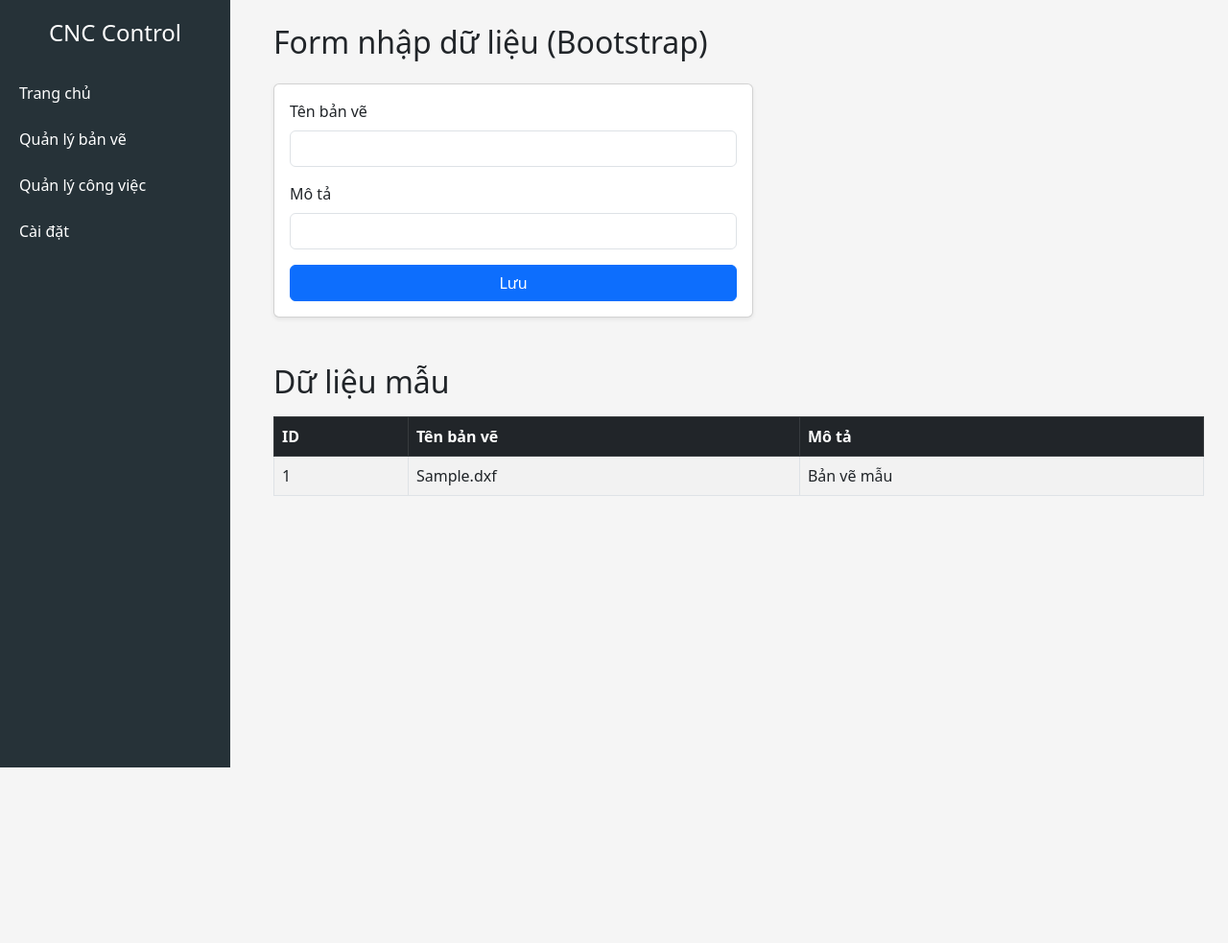
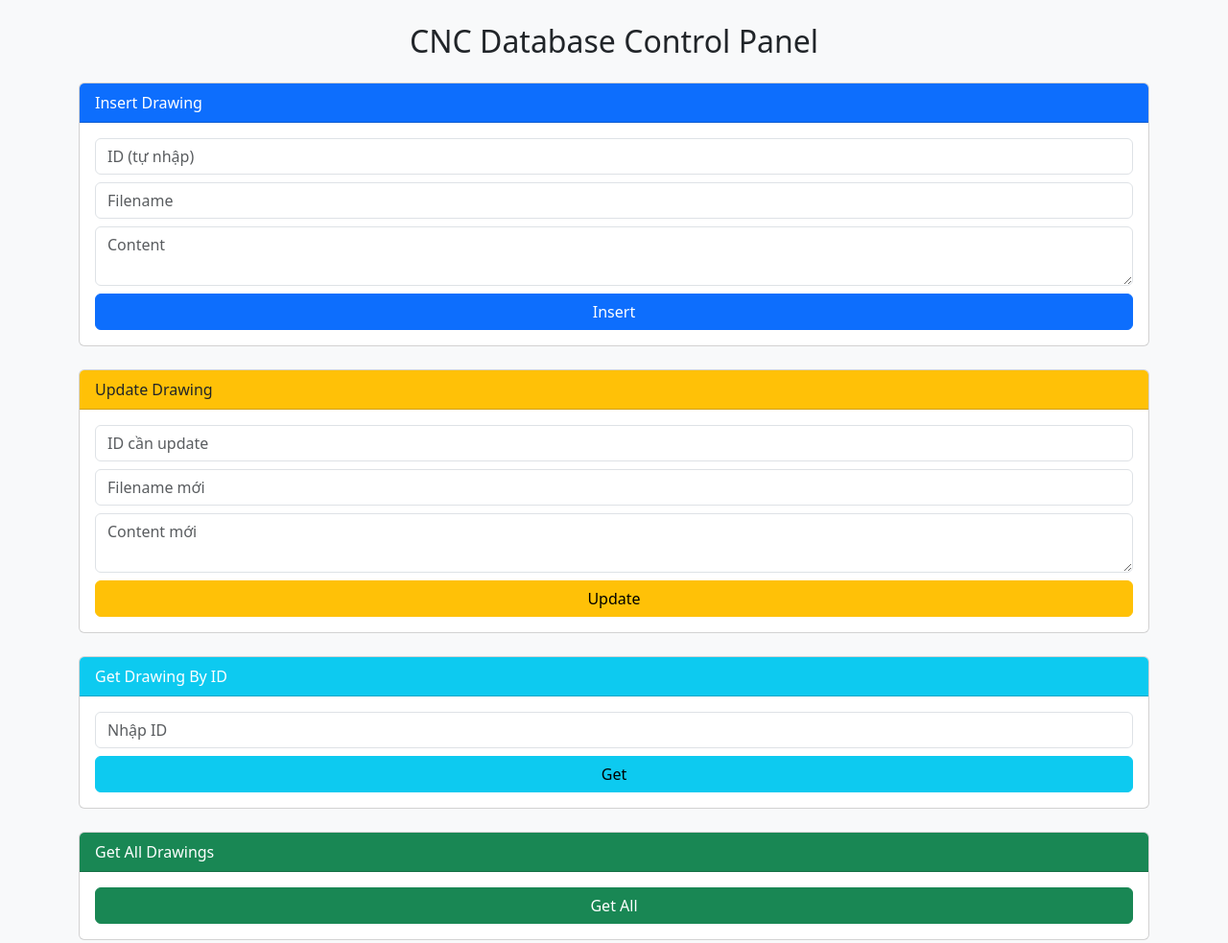
Before and after one commit to Ratasi947/cnc-backend, a plain HTML site: page web/index.html in a window 1280 px wide. Shown: the top 983 px of the page at 96% size. Before the commit the page ends 800 px from the top, so only its background shows below. Drawn offline with nearby package versions, Linux system fonts and the light colour scheme.

Commit message:
Update index.html

```diff
--- a/web/index.html
+++ b/web/index.html
@@ -2,113 +2,115 @@
 <html lang="vi">
 <head>
     <meta charset="UTF-8">
-    <title>Bàn Điều Khiển CNC - Bootstrap</title>
-
-    <!-- Bootstrap 5 CDN -->
-    <link
-        href="https://cdn.jsdelivr.net/npm/bootstrap@5.3.0/dist/css/bootstrap.min.css"
-        rel="stylesheet"
-    >
-
-    <style>
-        body {
-            background: #f5f5f5;
-        }
-        .sidebar {
-            width: 240px;
-            height: 100vh;
-            background: #263238;
-            color: white;
-            padding-top: 20px;
-            position: fixed;
-        }
-        .sidebar a {
-            color: white;
-            padding: 12px 20px;
-            display: block;
-            text-decoration: none;
-        }
-        .sidebar a:hover {
-            background: #455a64;
-        }
-        .content {
-            margin-left: 260px;
-            padding: 25px;
-        }
-    </style>
+    <title>CNC Database Control</title>
+    <link rel="stylesheet" href="https://cdn.jsdelivr.net/npm/bootstrap@5.3.0/dist/css/bootstrap.min.css">
 </head>
 
-<body>
+<body class="bg-light">
 
-<!-- Sidebar -->
-<div class="sidebar">
-    <h4 class="text-center mb-4">CNC Control</h4>
-    <a href="#">Trang chủ</a>
-    <a href="#">Quản lý bản vẽ</a>
-    <a href="#">Quản lý công việc</a>
-    <a href="#">Cài đặt</a>
-</div>
+<div class="container py-4">
+    <h2 class="text-center mb-4">CNC Database Control Panel</h2>
 
-<!-- Content -->
-<div class="content">
-    <h2 class="mb-4">Form nhập dữ liệu (Bootstrap)</h2>
-
-    <div class="card shadow-sm" style="max-width: 500px;">
+    <!-- INSERT -->
+    <div class="card mb-4">
+        <div class="card-header bg-primary text-white">Insert Drawing</div>
         <div class="card-body">
-            <div class="mb-3">
-                <label class="form-label">Tên bản vẽ</label>
-                <input type="text" id="drawingName" class="form-control">
-            </div>
-
-            <div class="mb-3">
-                <label class="form-label">Mô tả</label>
-                <input type="text" id="drawingDesc" class="form-control">
-            </div>
-
-            <button class="btn btn-primary w-100" onclick="saveData()">Lưu</button>
+            <input id="ins_id" class="form-control mb-2" placeholder="ID (tự nhập)">
+            <input id="ins_filename" class="form-control mb-2" placeholder="Filename">
+            <textarea id="ins_content" class="form-control mb-2" placeholder="Content"></textarea>
+            <button class="btn btn-primary w-100" onclick="insertData()">Insert</button>
         </div>
     </div>
 
-    <h2 class="mt-5">Dữ liệu mẫu</h2>
+    <!-- UPDATE -->
+    <div class="card mb-4">
+        <div class="card-header bg-warning">Update Drawing</div>
+        <div class="card-body">
+            <input id="upd_id" class="form-control mb-2" placeholder="ID cần update">
+            <input id="upd_filename" class="form-control mb-2" placeholder="Filename mới">
+            <textarea id="upd_content" class="form-control mb-2" placeholder="Content mới"></textarea>
+            <button class="btn btn-warning w-100" onclick="updateData()">Update</button>
+        </div>
+    </div>
 
-    <table class="table table-bordered table-striped mt-3">
-        <thead class="table-dark">
-            <tr>
-                <th>ID</th>
-                <th>Tên bản vẽ</th>
-                <th>Mô tả</th>
-            </tr>
-        </thead>
-        <tbody id="tableBody">
-            <tr>
-                <td>1</td>
-                <td>Sample.dxf</td>
-                <td>Bản vẽ mẫu</td>
-            </tr>
-        </tbody>
-    </table>
+    <!-- GET BY ID -->
+    <div class="card mb-4">
+        <div class="card-header bg-info text-white">Get Drawing By ID</div>
+        <div class="card-body">
+            <input id="get_id" class="form-control mb-2" placeholder="Nhập ID">
+            <button class="btn btn-info w-100" onclick="getById()">Get</button>
+        </div>
+    </div>
+
+    <!-- GET ALL -->
+    <div class="card mb-4">
+        <div class="card-header bg-success text-white">Get All Drawings</div>
+        <div class="card-body">
+            <button class="btn btn-success w-100" onclick="getAll()">Get All</button>
+        </div>
+    </div>
+
+    <!-- RESULT -->
+    <div class="card">
+        <div class="card-header bg-dark text-white">Kết quả</div>
+        <div class="card-body">
+            <pre id="result" class="bg-light p-3"></pre>
+        </div>
+    </div>
+
 </div>
 
-<!-- Bootstrap JS -->
-<script
-    src="https://cdn.jsdelivr.net/npm/bootstrap@5.3.0/dist/js/bootstrap.bundle.min.js">
-</script>
+<script>
+const API = "https://cnc-backend-lkod.onrender.com/api";
 
-<script>
-function saveData() {
-    let name = document.getElementById("drawingName").value;
-    let desc = document.getElementById("drawingDesc").value;
+// INSERT
+async function insertData() {
+    const body = {
+        id: document.getElementById("ins_id").value,
+        filename: document.getElementById("ins_filename").value,
+        content: document.getElementById("ins_content").value
+    };
 
-    if (!name) {
-        alert("Vui lòng nhập tên bản vẽ");
-        return;
-    }
+    const res = await fetch(`${API}/save_drawing`, {
+        method: "POST",
+        headers: {"Content-Type": "application/json"},
+        body: JSON.stringify(body)
+    });
 
-    let table = document.getElementById("tableBody");
-    let row = `<tr><td>NEW</td><td>${name}</td><td>${desc}</td></tr>`;
-    table.innerHTML += row;
+    document.getElementById("result").textContent = JSON.stringify(await res.json(), null, 2);
+}
 
-    alert("Đã thêm dữ liệu (tạm thời)");
+// UPDATE
+async function updateData() {
+    const id = document.getElementById("upd_id").value;
+
+    const body = {
+        id: id,
+        filename: document.getElementById("upd_filename").value,
+        content: document.getElementById("upd_content").value
+    };
+
+    const res = await fetch(`${API}/drawings/${id}`, {
+        method: "PUT",
+        headers: {"Content-Type": "application/json"},
+        body: JSON.stringify(body)
+    });
+
+    document.getElementById("result").textContent = JSON.stringify(await res.json(), null, 2);
+}
+
+// GET BY ID
+async function getById() {
+    const id = document.getElementById("get_id").value;
+
+    const res = await fetch(`${API}/drawings/${id}`);
+    document.getElementById("result").textContent = JSON.stringify(await res.json(), null, 2);
+}
+
+// GET ALL
+async function getAll() {
+    const res = await fetch(`${API}/drawings`);
+    document.getElementById("result").textContent = JSON.stringify(await res.json(), null, 2);
 }
 </script>
 
```
